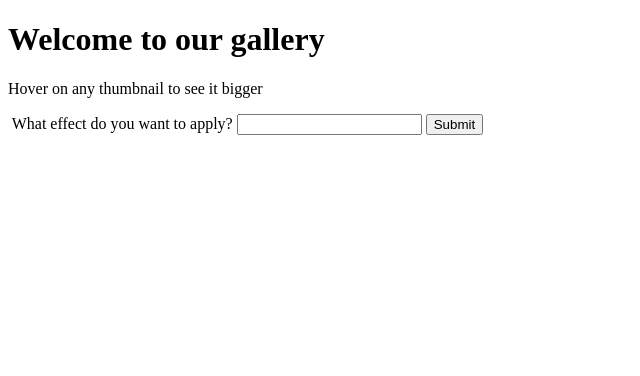
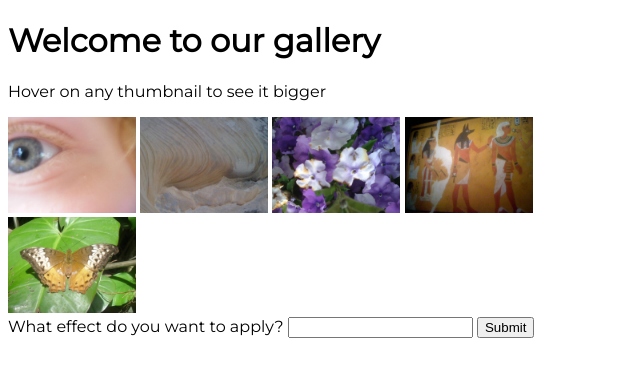
Before and after one commit to Akos120/1620_Final, a plain HTML site: page index.html in a window 1280 px wide. Shown: the whole page, without its empty margins (0-640 px from the left). Drawn offline with Linux system fonts and the light colour scheme.

Commit message:
added sources for imgs, header tags, semantic tags, css image sizing

```diff
--- a/index.html
+++ b/index.html
@@ -3,16 +3,30 @@
 
 <head>
     <meta charset="utf-8">
+    <meta name="viewport" content="width=device-width, initial-scale=1.0">
+    <title>Title</title>
+    <link href="https://fonts.googleapis.com/css2?family=Montserrat&display=swap" rel="stylesheet">
+    <link rel="stylesheet" href="styles/style.css">
 </head>
 
 <body>
+    <div class='header'>
         <h1>Welcome to our gallery</h1>
+    </div>
+    <div class='main'>
         <p>Hover on any thumbnail to see it bigger</p>
         <div id="thumb-bar"> </div>
-    <img class="displayed-img">
+        <img class="displayed-img" src="images/pic1.jpg">
+        <img class="displayed-img" src="images/pic2.jpg">
+        <img class="displayed-img" src="images/pic3.jpg">
+        <img class="displayed-img" src="images/pic4.jpg">
+        <img class="displayed-img" src="images/pic5.jpg">
+    </div>
+    <div class='footer'>
         <label>What effect do you want to apply?</label>
         <input id="effect" type="text">
         <button>Submit</button>
+    </div>
 </body>
 
 </html>
--- a/styles/style.css
+++ b/styles/style.css
@@ -1,3 +1,14 @@
+body {
+    font-family: 'Montserrat', sans-serif;
+    width: 80vw;
+}
+
 div img {
     width: 20%;
 }
+
+@media screen and (min-width: 640px) {
+    body {
+        width: 640px;
+    }
+}
```
Lines whose indentation alone changed are shown as unchanged.
